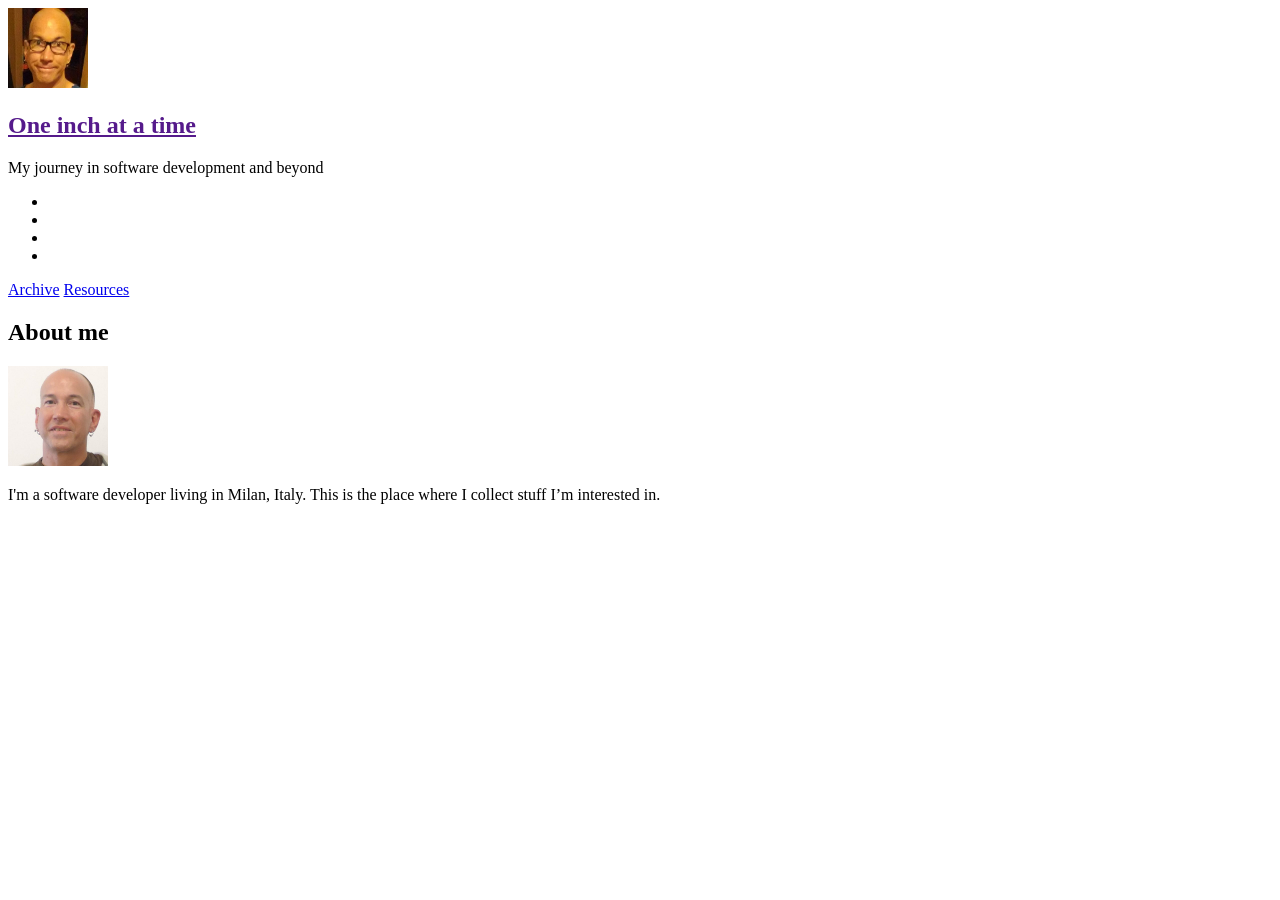
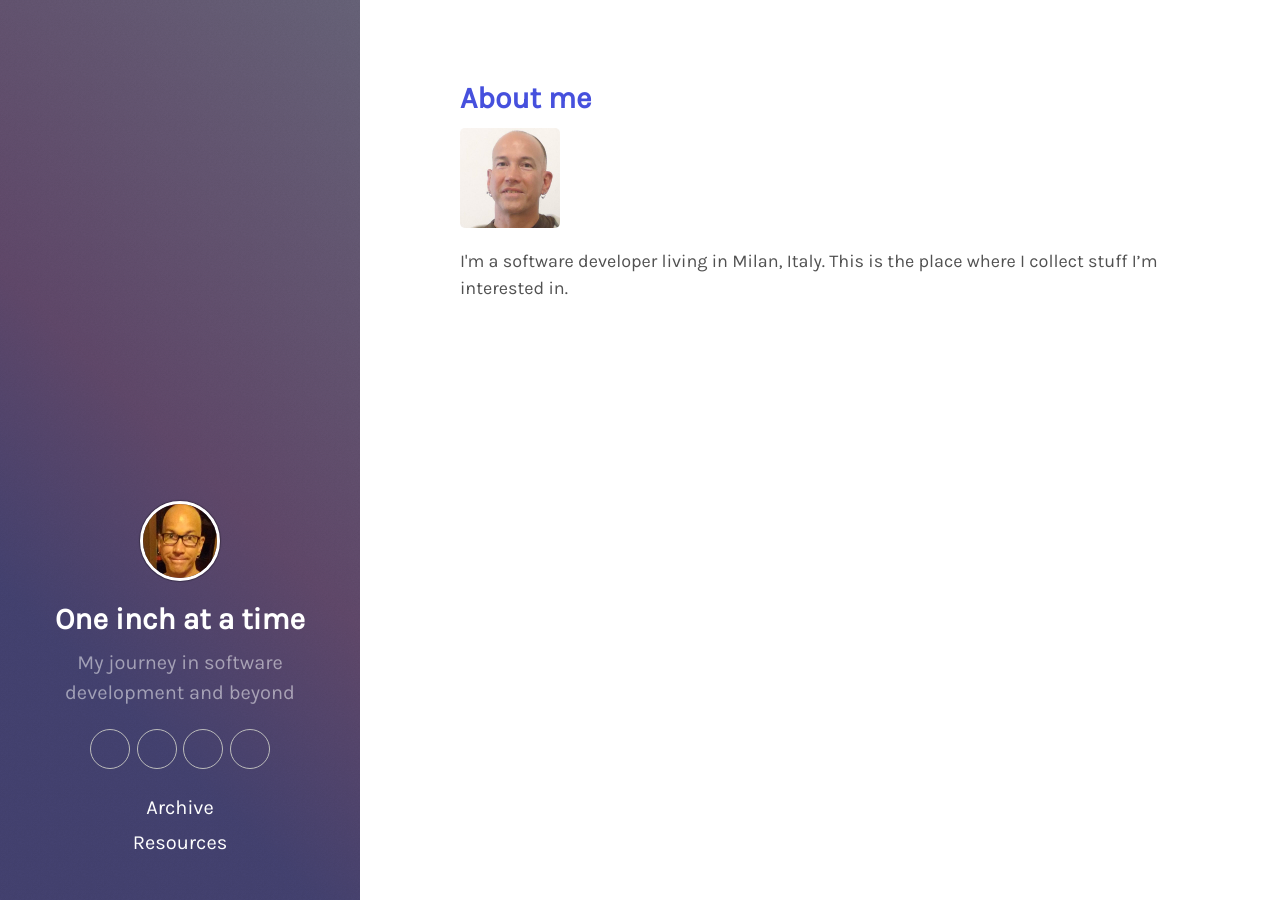
Before and after one commit to kingsor/kingsor.github.io, a Jekyll site: the page built from about/index.html, in a window 1280 px wide. Built offline with Jekyll 4.4.1, drawn with Linux system fonts in a browser that asks for light colours; some web fonts are replaced.

Commit message:
update base_url reference in includes

```diff
--- a/_config.yml
+++ b/_config.yml
@@ -8,7 +8,6 @@ permalink:        /:year/:month/:day/:title/
 # Setup
 title:            'One inch at a time'
 description:      'My journey in software development and beyond'
-baseurl:          /
 logo:             /images/me.jpg
 
 
--- a/_includes/head.html
+++ b/_includes/head.html
@@ -48,10 +48,10 @@
 
 
   <!-- CSS -->
-  <link rel="stylesheet" href="{{ site.baseurl }}css/poole.css">
-  <link rel="stylesheet" href="{{ site.baseurl }}css/syntax.css">
-  <link rel="stylesheet" href="{{ site.baseurl }}css/hyde.css">
-  <link rel="stylesheet" href="{{ site.baseurl }}css/foundation-icons.css">
+  <link rel="stylesheet" href="/css/poole.css">
+  <link rel="stylesheet" href="/css/syntax.css">
+  <link rel="stylesheet" href="/css/hyde.css">
+  <link rel="stylesheet" href="/css/foundation-icons.css">
   <link rel="stylesheet" href="//fonts.googleapis.com/css?family=Karla|Roboto+Mono|Raleway:700">
 
   <!-- Icons -->
--- a/_includes/sidebar.html
+++ b/_includes/sidebar.html
@@ -2,11 +2,11 @@
   <div class="container sidebar-sticky">
 
     <div class="sidebar-about sidebar-title">
-      <a href="{{ site.baseurl }}" title="Link to homepage for {{ site.title }}">
+      <a href="/" title="Link to homepage for {{ site.title }}">
         <img src="{{ site.logo }}" width="80" alt="{{ site.title }} logo" class="panel-cover__logo logo" />
       </a>
       <h2>
-        <a class="sidebar-link" href="{{ site.baseurl }}">{{ site.title }}</a>
+        <a class="sidebar-link" href="/">{{ site.title }}</a>
       </h2>
       <p class="sidebar-subtitle">{{ site.description }}</p>
     </div>
--- a/index.html
+++ b/index.html
@@ -20,15 +20,15 @@ title: "Home"
 <div class="pagination">
 {% if paginator.previous_page %}
 {% if paginator.page == 2 %}
-    <a class="pagination-item newer" href="{{ site.baseurl }}">Newer</a>
+    <a class="pagination-item newer" href="/">Newer</a>
 {% else %}
-    <a class="pagination-item newer" href="{{ site.baseurl }}page{{paginator.previous_page}}">Newer</a>
+    <a class="pagination-item newer" href="/page{{paginator.previous_page}}">Newer</a>
 {% endif %}
 {% else %}
     <span class="pagination-item newer">Newer</span>
 {% endif %}
 {% if paginator.next_page %}
-    <a class="pagination-item older" href="{{ site.baseurl }}page{{paginator.next_page}}">Older</a>
+    <a class="pagination-item older" href="/page{{paginator.next_page}}">Older</a>
 {% else %}
     <span class="pagination-item older">Older</span>
 {% endif %}
```
